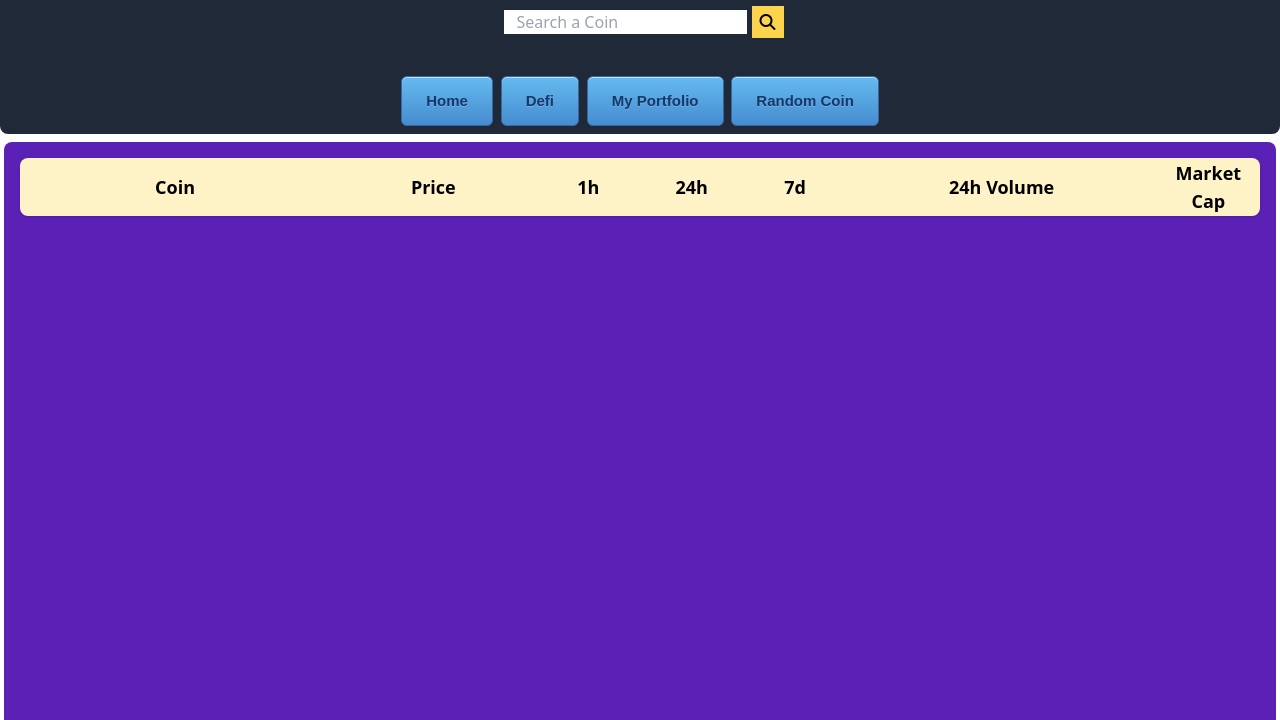
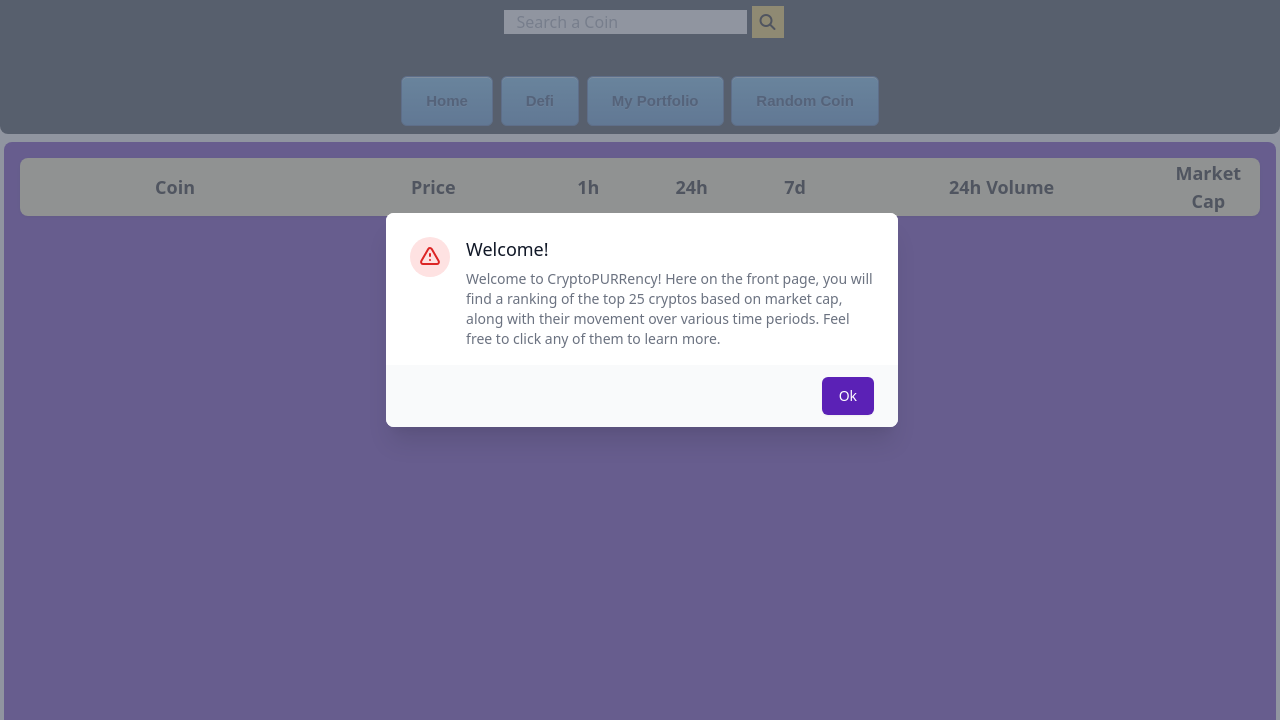
Before and after one commit to pjdip/CryptoPURRency, a plain HTML site: page index.html in a window 1280 px wide. Shown: the part 80-800 px from the top of the page. Drawn offline with nearby package versions, Linux system fonts and the light colour scheme; no server answers.

Commit message:
Add modal functionality, replace alert on invalid search with modal

```diff
--- a/assets/script.js
+++ b/assets/script.js
@@ -5,10 +5,26 @@ var coinSearchBaseURL = "https://api.coingecko.com/api/v3/coins/";
 var coinSearchEndURL = "?localization=false&tickers=false&market_data=true&community_data=true&developer_data=true";
 var supportedCoinsURL = "https://api.coingecko.com/api/v3/coins/list";
 var coinSupported;
-var happyGiphyURL = "https://api.giphy.com/v1/gifs/random?api_key=6Legl3aRJS1kacPW7P9jmdcU7C4c4Q48&tag=nyan%20cat&rating=g";
-var sadGiphyURL = "https://api.giphy.com/v1/gifs/random?api_key=6Legl3aRJS1kacPW7P9jmdcU7C4c4Q48&tag=scared%20cats&rating=g";
+var happyGiphyURL = "https://api.giphy.com/v1/gifs/trending?api_key=6Legl3aRJS1kacPW7P9jmdcU7C4c4Q48&tag=\"happy%20cat\"&rating=g";
+var sadGiphyURL = "https://api.giphy.com/v1/gifs/trending?api_key=6Legl3aRJS1kacPW7P9jmdcU7C4c4Q48&tag=\"scared%20cat\"&rating=g";
 var topURL = "https://api.coingecko.com/api/v3/coins/markets?vs_currency=usd&order=market_cap_desc&per_page=25&page=1&sparkline=true&price_change_percentage=1h%2C24h%2C7d";
 var defiURL = "https://api.coingecko.com/api/v3/coins/markets?vs_currency=usd&category=decentralized_finance_defi&order=market_cap_desc&per_page=25&page=1&sparkline=true&price_change_percentage=1h%2C24h%2C7d";
+// var hasVisited = localStorage.getItem("visits")
+
+
+// if (visits === null) {
+
+//     visits = 1;
+// }
+
+// localStorage.setItem("visits", hasVisited)
+
+$(document).ready(function() {
+    modalHeadline.innerText = "Welcome!";
+    modalText.innerText = "Welcome to CryptoPURRency! Here on the front page, you will find a ranking of the top 25 cryptos based on market cap, along with their movement over various time periods. Feel free to click any of them to learn more. ";
+    modal.style.display = "block";
+
+})
 
 // Creating coin object prototype
 class Coin {
@@ -289,6 +305,8 @@ $("#displayPortfolio").on("click", function(event) {
             tableRow.append(delta24h);
             tableRow.append(delta7d);
             $("#portBody").append(tableRow);
+
+
         });
     });
 });
@@ -444,7 +462,10 @@ $("#searchButton").on("click", function(event) {
 
         // Alert the user to search again or process the search if it is supported
         if (coinSupported === false) {
-            alert("The searched coin is not supported by coingecko. Please try searching for another coin.")
+            modalHeadline.innerText = "Invalid Search"
+            modalText.innerText = "The searched coin is not supported by coingecko. Please try searching for another coin."
+            modal.style.display = "block";
+            // alert("The searched coin is not supported by coingecko. Please try searching for another coin.")
         } else if (coinSupported === true) {
             updateRenderStore(newCoin);
         }
@@ -462,12 +483,24 @@ if (retrievedPortfolio !== null) {
     portfolio = JSON.parse(retrievedPortfolio);
 }
 
+//This section enables functionality for modal that pops up on invalid search
+var modal = document.getElementById("modal")
+var closeBtn = document.getElementById("closeModal")
+var modalHeadline = document.getElementById("modalHeadline")
+var modalText = document.getElementById("modalText")
+
+closeBtn.onclick = function() {
+    modal.style.display = "none"
+}
+
 /* renderTop10(); */
 renderHistory();
 renderTable(topURL, "#topBody");
 renderTable(defiURL, "#defiBody");
 
 /*
+
+
 timeID: 24h, 7d, 14d, 30d, 60d, 200d, 1y
 currencyID: usd, eur, gbp, btc, eth, etc...
 
--- a/assets/style.css
+++ b/assets/style.css
@@ -97,3 +97,7 @@ td {
 	padding: 10px;
 	text-align: text-center;
 }
+
+#modal {
+	display: none;
+}
--- a/index.html
+++ b/index.html
@@ -208,6 +208,67 @@
                     </div>
                 </section>
 
+                <!-- This example requires Tailwind CSS v2.0+ -->
+<div class="fixed z-10 inset-0 overflow-y-auto" id="modal">
+    <div class="flex items-end justify-center min-h-screen pt-4 px-4 pb-20 text-center sm:block sm:p-0">
+      <!--
+        Background overlay, show/hide based on modal state.
+
+        Entering: "ease-out duration-300"
+          From: "opacity-0"
+          To: "opacity-100"
+        Leaving: "ease-in duration-200"
+          From: "opacity-100"
+          To: "opacity-0"
+      -->
+      <div class="fixed inset-0 transition-opacity" aria-hidden="true">
+        <div class="absolute inset-0 bg-gray-500 opacity-75"></div>
+      </div>
+
+      <!-- This element is to trick the browser into centering the modal contents. -->
+      <span class="hidden sm:inline-block sm:align-middle sm:h-screen" aria-hidden="true">&#8203;</span>
+      <!--
+        Modal panel, show/hide based on modal state.
+
+        Entering: "ease-out duration-300"
+          From: "opacity-0 translate-y-4 sm:translate-y-0 sm:scale-95"
+          To: "opacity-100 translate-y-0 sm:scale-100"
+        Leaving: "ease-in duration-200"
+          From: "opacity-100 translate-y-0 sm:scale-100"
+          To: "opacity-0 translate-y-4 sm:translate-y-0 sm:scale-95"
+      -->
+      <div class="inline-block align-bottom bg-white rounded-lg text-left overflow-hidden shadow-xl transform transition-all sm:my-8 sm:align-middle sm:max-w-lg sm:w-full" role="dialog" aria-modal="true" aria-labelledby="modal-headline">
+        <div class="bg-white px-4 pt-5 pb-4 sm:p-6 sm:pb-4">
+          <div class="sm:flex sm:items-start">
+            <div class="mx-auto flex-shrink-0 flex items-center justify-center h-12 w-12 rounded-full bg-red-100 sm:mx-0 sm:h-10 sm:w-10">
+              <!-- Heroicon name: exclamation -->
+              <svg class="h-6 w-6 text-red-600" xmlns="http://www.w3.org/2000/svg" fill="none" viewBox="0 0 24 24" stroke="currentColor" aria-hidden="true">
+                <path stroke-linecap="round" stroke-linejoin="round" stroke-width="2" d="M12 9v2m0 4h.01m-6.938 4h13.856c1.54 0 2.502-1.667 1.732-3L13.732 4c-.77-1.333-2.694-1.333-3.464 0L3.34 16c-.77 1.333.192 3 1.732 3z" />
+              </svg>
+            </div>
+            <div class="mt-3 text-center sm:mt-0 sm:ml-4 sm:text-left">
+              <h3 class="text-lg leading-6 font-medium text-gray-900" id="modalHeadline">
+
+              </h3>
+              <div class="mt-2">
+                <p class="text-sm text-gray-500" id="modalText">
+
+                </p>
+              </div>
+            </div>
+          </div>
+        </div>
+        <div class="bg-gray-50 px-4 py-3 sm:px-6 sm:flex sm:flex-row-reverse">
+          <button type="button" id="closeModal" class="w-full inline-flex justify-center rounded-md border border-transparent shadow-sm px-4 py-2 bg-purple-800 text-base font-medium text-white hover:bg-purple-900 focus:outline-none focus:ring-2 focus:ring-offset-2 focus:ring-red-500 sm:ml-3 sm:w-auto sm:text-sm">
+            Ok
+          </button>
+
+        </div>
+      </div>
+    </div>
+  </div>
+
+
                 <!-- <sidebar class="col-span-2 bg-green-400 sm:rounded-lg sm:mt-2 sm:ml-2">
                     <h2 class="text-lg sm:text-xl font-medium leading-6 border-gray-200 mt-1 sm:mt-4 ml-1 sm:ml-4">Top 10 Coins by</h2>
                     <h2 class="text-lg sm:text-xl font-medium leading-6 border-gray-200 ml-1 sm:ml-4 mb-1">Market Cap:</h2>
```
